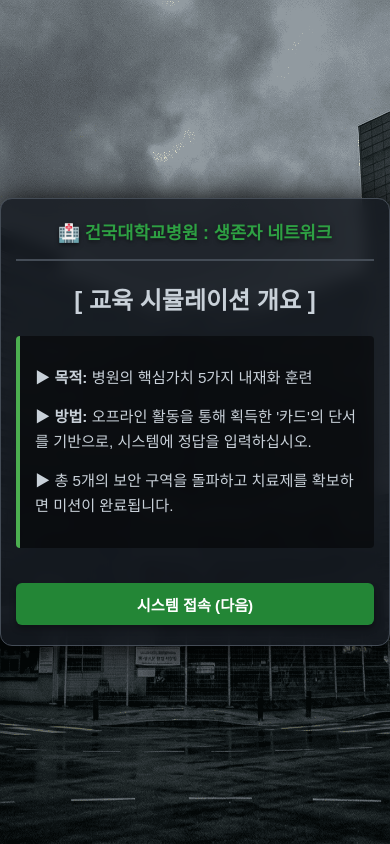
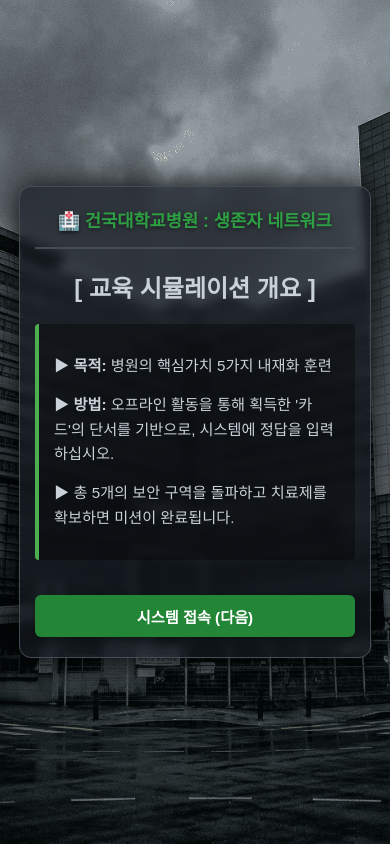
Before and after one commit to KUHEDU/DNA_GAME, a website: page index.html in a window 390 px wide. Drawn offline with Linux system fonts and the light colour scheme; no server answers.

Commit message:
Update style.css

```diff
--- a/style.css
+++ b/style.css
@@ -21,15 +21,16 @@ body {
     transition: background-image 0.8s ease-in-out;
 }
 
-/* 게임 컨테이너 */
+/* 게임 컨테이너 (바깥 상자) */
 .game-container {
-    width: 90%;
+    width: 88%; /* PC 화면에서도 양옆 여백을 살짝 늘림 */
     max-width: 500px;
     margin: auto;
 
-    background-color: rgba(22, 27, 34, 0.85);
-    backdrop-filter: blur(8px);
-    -webkit-backdrop-filter: blur(8px);
+    /* 🔥 전체 상자의 투명도를 높여(0.85 -> 0.65) 배경이 은은하게 비치도록 수정 */
+    background-color: rgba(22, 27, 34, 0.65);
+    backdrop-filter: blur(5px); /* 배경 블러를 줄여서 배경 이미지가 더 또렷하게 보이게 함 */
+    -webkit-backdrop-filter: blur(5px);
 
     padding: 25px;
     border-radius: 12px;
@@ -64,10 +65,11 @@ h1, h2 { text-align: center; }
 hr { border: 0.5px solid #444c56; margin: 15px 0; }
 
 /* ==========================================
-   🌟 스토리 박스
+   🌟 스토리 박스 (안쪽 텍스트 상자)
    ========================================== */
 .story-box {
-    background-color: rgba(0, 0, 0, 0.5);
+    /* 🔥 텍스트 상자의 투명도도 높임 (0.5 -> 0.35) */
+    background-color: rgba(0, 0, 0, 0.35);
     padding: 18px;
     border-left: 4px solid #4CAF50;
     margin-bottom: 25px;
@@ -82,11 +84,11 @@ hr { border: 0.5px solid #444c56; margin: 15px 0; }
     transition: all 0.5s ease; /* 투명도 변화 부드럽게 */
 }
 
-/* 🌟 [추가] 마지막 클리어 페이지용 투명도 높은 스타일 */
+/* 🌟 [엔딩 페이지용] 가장 투명한 스타일 */
 .story-box.clear-mode {
-    background-color: rgba(0, 0, 0, 0.2) !important; /* 배경을 아주 투명하게 */
-    backdrop-filter: blur(2px) !important; /* 블러도 최소화하여 배경 감상 */
-    border-left: 4px solid rgba(76, 175, 80, 0.5); /* 테두리도 약간 투명하게 */
+    background-color: rgba(0, 0, 0, 0.1) !important; /* 거의 완전 투명하게 */
+    backdrop-filter: blur(2px) !important;
+    border-left: 4px solid rgba(76, 175, 80, 0.5);
 }
 
 /* 핵심 키워드 하이라이트 효과 */
@@ -205,9 +207,12 @@ input[type="text"]:focus { outline: none; border-color: #58a6ff; }
     100% { transform: translate(-50%, -50%) scale(15); opacity: 0; }
 }
 
-/* 모바일 디바이스 최적화 */
+/* ==========================================
+   📱 모바일 디바이스 최적화 (이 부분이 핵심!)
+   ========================================== */
 @media (max-width: 480px) {
-    .game-container { width: 92%; padding: 20px 15px; }
+    /* 🔥 width를 92% -> 82%로 줄여 양옆으로 배경화면이 시원하게 보이도록 수정 */
+    .game-container { width: 82%; padding: 20px 15px; }
     #hospital-logo { font-size: 1.1rem; }
     #stage-title { font-size: 0.85rem; }
     .stage-subtitle { font-size: 1.25rem; }
```
